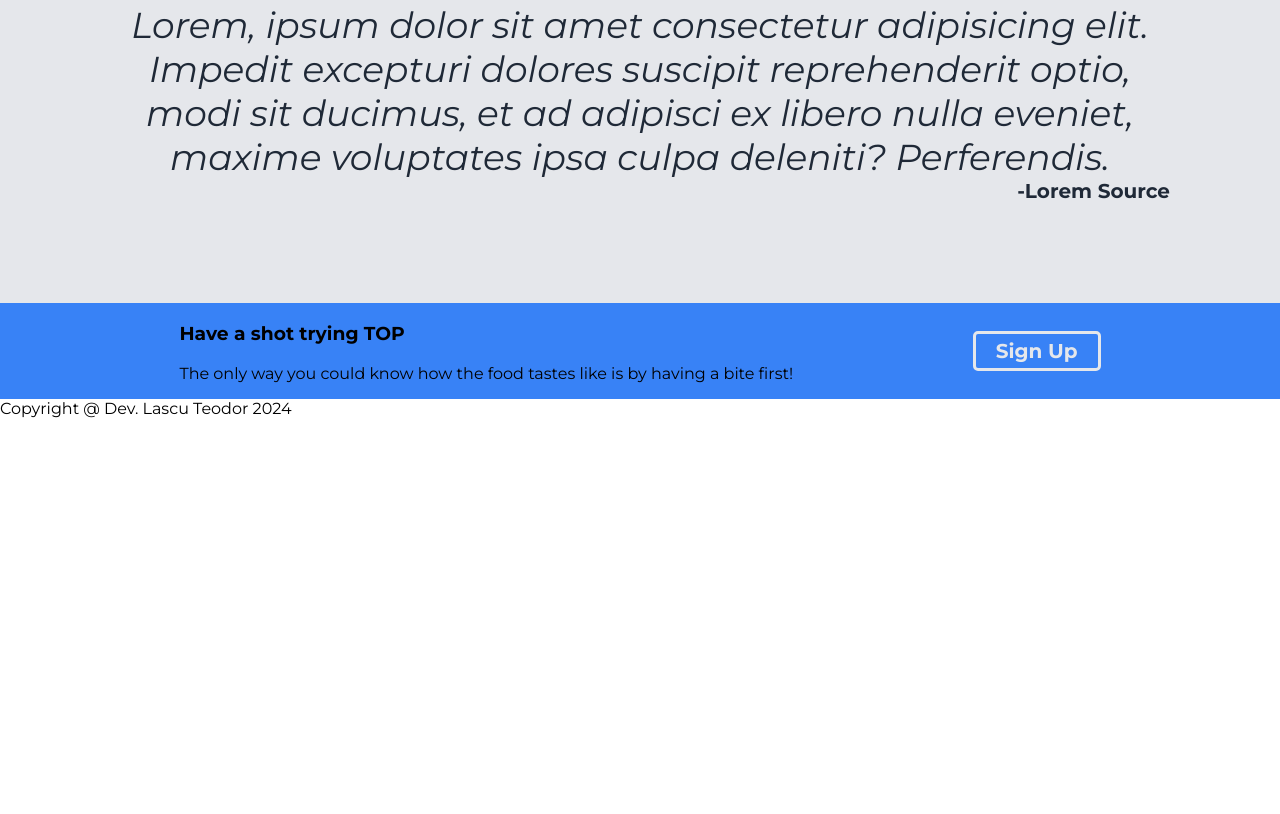
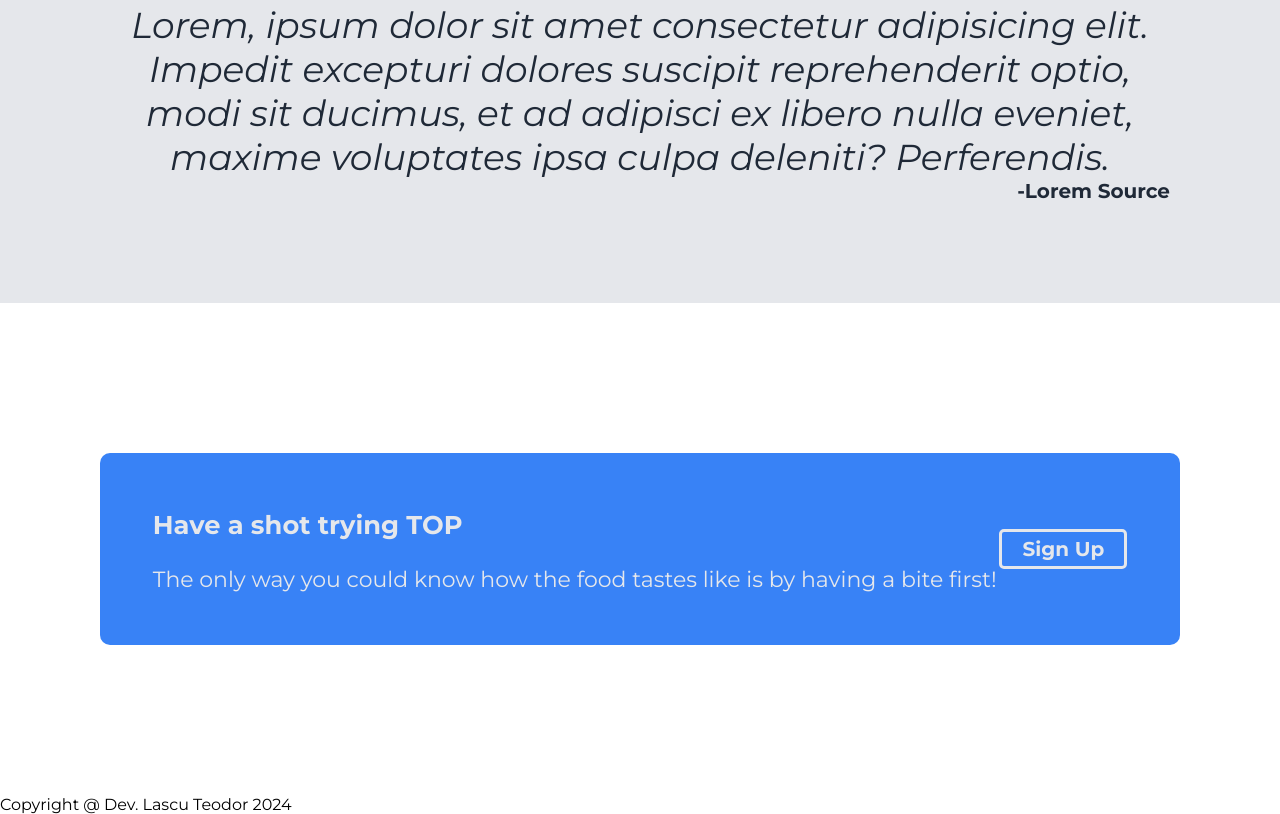
Before and after one commit to LascuTeodor/Landing-page-TOP, a plain HTML site: page index.html in a window 1280 px wide. Shown: the part 1081-1895 px from the top of the page. Before the commit the page ends 1499 px from the top, so only its background shows below. Drawn offline with Linux system fonts and the light colour scheme.

Commit message:
finished styling sign-up section

```diff
--- a/styles.css
+++ b/styles.css
@@ -108,8 +108,13 @@ a{
 
 .sign-up{
     background-color: #3882F6;
+    color: #E5E7EB;
+    font-size: 22px;
     display: flex;
     justify-content: space-evenly;
+    padding: 30px 50px;
+    margin: 150px 100px;
+    border-radius: 10px;
 }
 
 .sign-up-btn{
```
